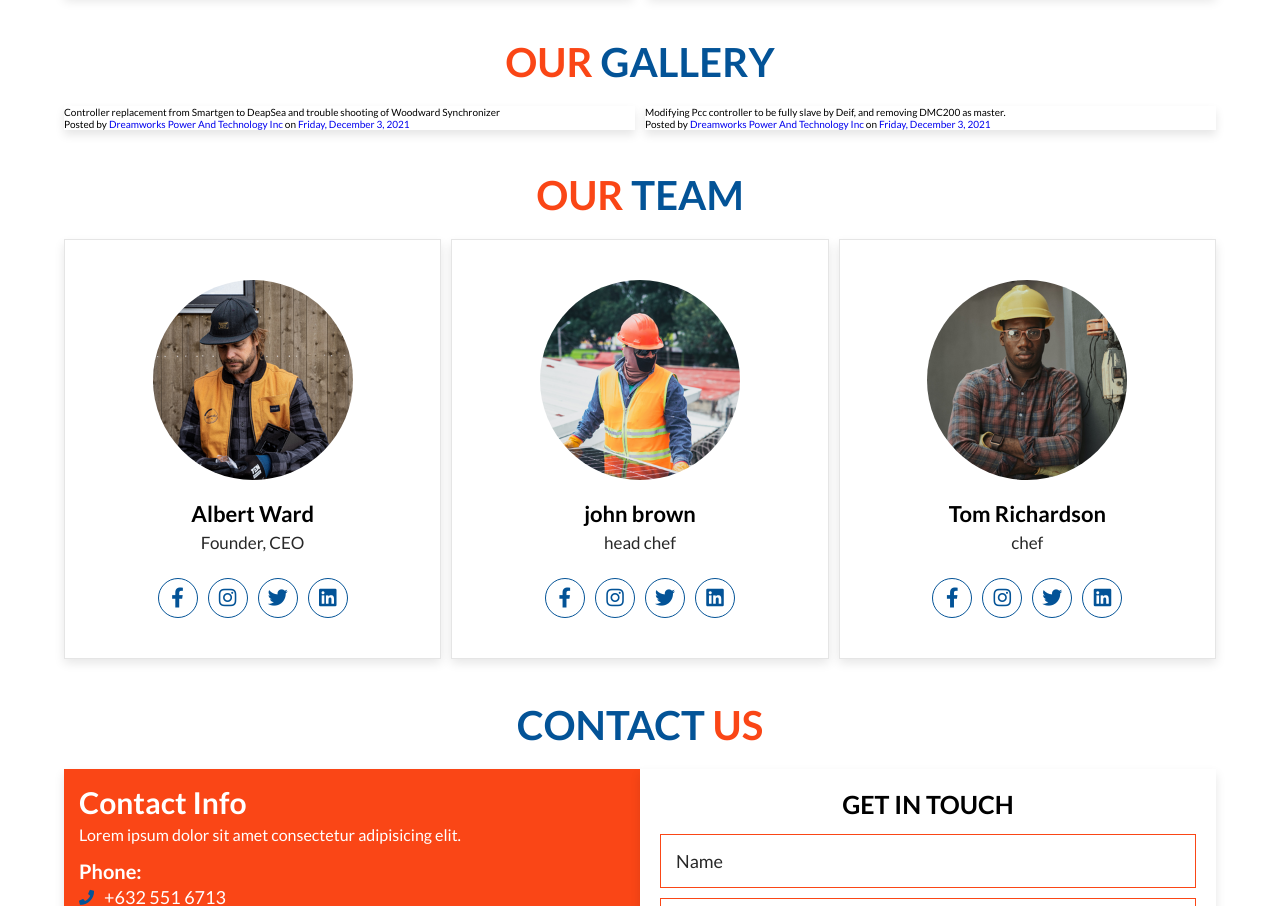
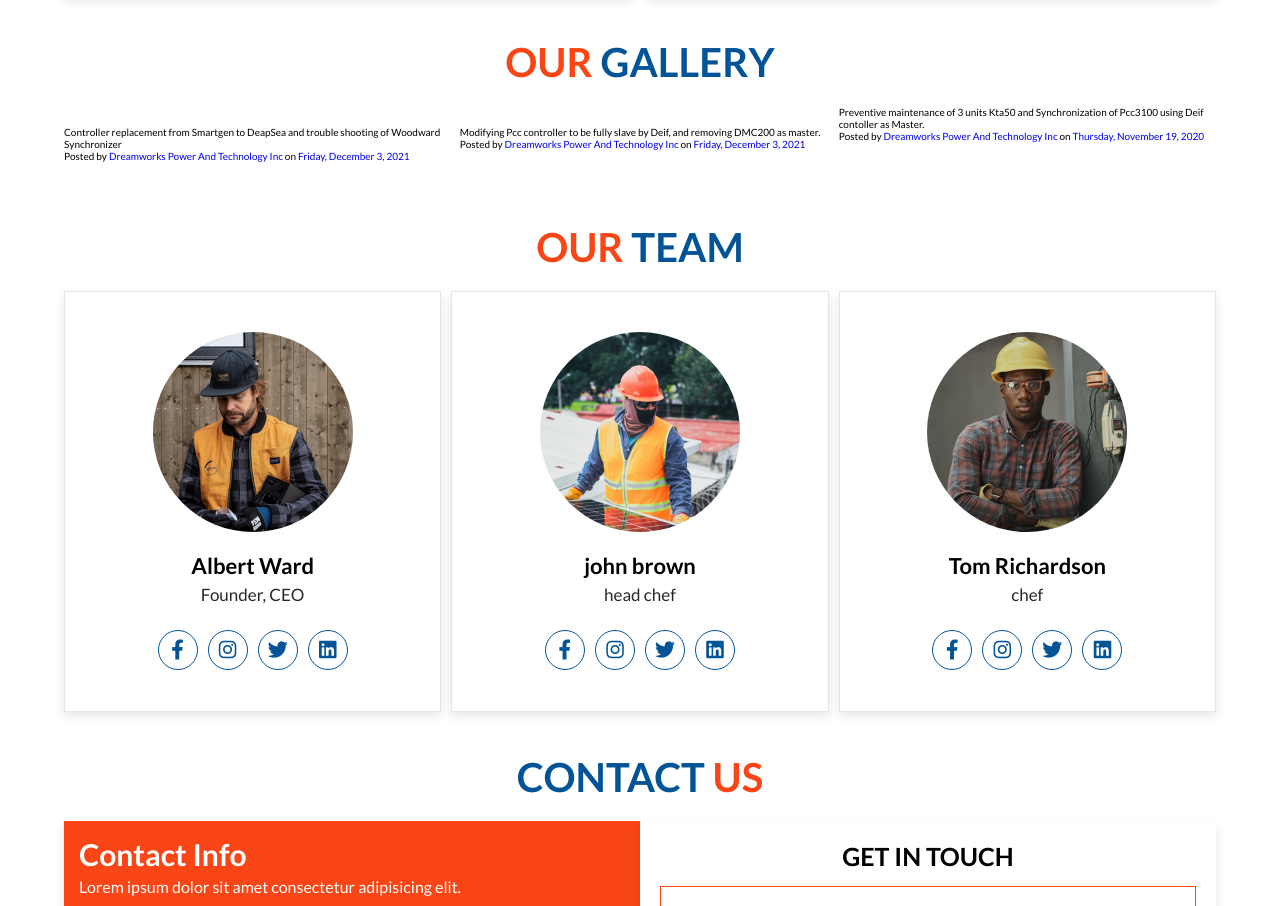
Before and after one commit to jcsomera/dreamworks-power-and-technology-inc.jaehub.site, a plain HTML site: page index.html in a window 1280 px wide. Shown: the part 975-1881 px from the top of the page. Drawn offline with Linux system fonts and the light colour scheme.

Commit message:
embedded fb posts

```diff
--- a/assets/css/main.css
+++ b/assets/css/main.css
@@ -521,12 +521,10 @@ section {
 }
 
 .gallery-item{
-  height: 100%;
-  width: 100%;
-  overflow: hidden;
-  margin: 0rem auto;
-  -webkit-box-shadow: var(--box-shadow);
-          box-shadow: var(--box-shadow);
+
+  overflow: scroll;
+  margin: 2rem auto;
+  object-fit: scale-down;
 }
 
 .gallery-item img{
--- a/index.html
+++ b/index.html
@@ -205,13 +205,15 @@
     <div class="box-container">
 
       <div class="gallery-item image">
-<div class="fb-post" data-href="https://web.facebook.com/dreamworkspowertechnologies/posts/pfbid0mpq3KceyCpsJfvUAy3bR1evuYLhTYpRafuiJxpFQGH561LoX9zLTeEQyuFahzaDMl" data-width="500" data-show-text="false"><blockquote cite="https://www.facebook.com/dreamworkspowertechnologies/posts/2254549398019233" class="fb-xfbml-parse-ignore"><p>Controller replacement from Smartgen to DeapSea and trouble shooting of Woodward Synchronizer</p>Posted by <a href="https://facebook.com/dreamworkspowertechnologies">Dreamworks Power And Technology Inc</a> on&nbsp;<a href="https://www.facebook.com/dreamworkspowertechnologies/posts/2254549398019233">Friday, December 3, 2021</a></blockquote></div>
+<div class="fb-post" data-href="https://web.facebook.com/dreamworkspowertechnologies/posts/pfbid0mpq3KceyCpsJfvUAy3bR1evuYLhTYpRafuiJxpFQGH561LoX9zLTeEQyuFahzaDMl" data-width="350" data-show-text="false"><blockquote cite="https://www.facebook.com/dreamworkspowertechnologies/posts/2254549398019233" class="fb-xfbml-parse-ignore"><p>Controller replacement from Smartgen to DeapSea and trouble shooting of Woodward Synchronizer</p>Posted by <a href="https://facebook.com/dreamworkspowertechnologies">Dreamworks Power And Technology Inc</a> on&nbsp;<a href="https://www.facebook.com/dreamworkspowertechnologies/posts/2254549398019233">Friday, December 3, 2021</a></blockquote></div>
       </div>
 
 
       <div class="gallery-item image">
-<div class="fb-post" data-href="https://web.facebook.com/dreamworkspowertechnologies/posts/pfbid02g4kjHffKjGaKkxF96JVTvdGu9479eexZPzaD3Cxn2jqL3GgCzPGijgpK4kkTmdCfl" data-width="500" data-show-text="true"><blockquote cite="https://www.facebook.com/dreamworkspowertechnologies/posts/2254542771353229" class="fb-xfbml-parse-ignore"><p>Modifying Pcc controller to be fully slave by Deif, and removing DMC200 as master.</p>Posted by <a href="https://facebook.com/dreamworkspowertechnologies">Dreamworks Power And Technology Inc</a> on&nbsp;<a href="https://www.facebook.com/dreamworkspowertechnologies/posts/2254542771353229">Friday, December 3, 2021</a></blockquote></div>
+<div class="fb-post" data-href="https://web.facebook.com/dreamworkspowertechnologies/posts/pfbid02g4kjHffKjGaKkxF96JVTvdGu9479eexZPzaD3Cxn2jqL3GgCzPGijgpK4kkTmdCfl" data-width="350" data-show-text="true"><blockquote cite="https://www.facebook.com/dreamworkspowertechnologies/posts/2254542771353229" class="fb-xfbml-parse-ignore"><p>Modifying Pcc controller to be fully slave by Deif, and removing DMC200 as master.</p>Posted by <a href="https://facebook.com/dreamworkspowertechnologies">Dreamworks Power And Technology Inc</a> on&nbsp;<a href="https://www.facebook.com/dreamworkspowertechnologies/posts/2254542771353229">Friday, December 3, 2021</a></blockquote></div>
       </div>
+
+<div class="fb-post" data-href="https://web.facebook.com/dreamworkspowertechnologies/posts/pfbid035N7x7UkZNbKocg5KN7ZALbmuiRUX1RqJzK9rZcgbgPRaoA7BcD6f6e9W7U8kVcCQl" data-width="350" data-show-text="true"><blockquote cite="https://www.facebook.com/dreamworkspowertechnologies/posts/1938611142946395" class="fb-xfbml-parse-ignore"><p>Preventive maintenance of 3 units Kta50 and Synchronization of Pcc3100 using Deif contoller as Master.</p>Posted by <a href="https://facebook.com/dreamworkspowertechnologies">Dreamworks Power And Technology Inc</a> on&nbsp;<a href="https://www.facebook.com/dreamworkspowertechnologies/posts/1938611142946395">Thursday, November 19, 2020</a></blockquote></div>
 
     </div>
 
```
